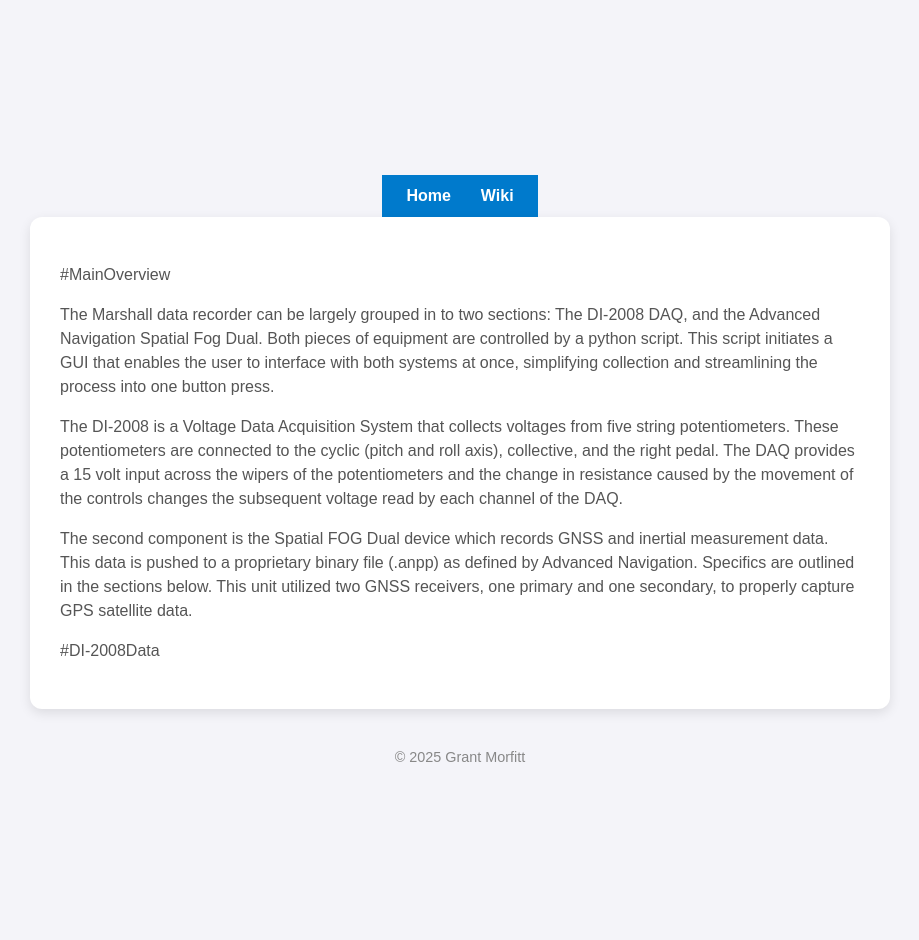
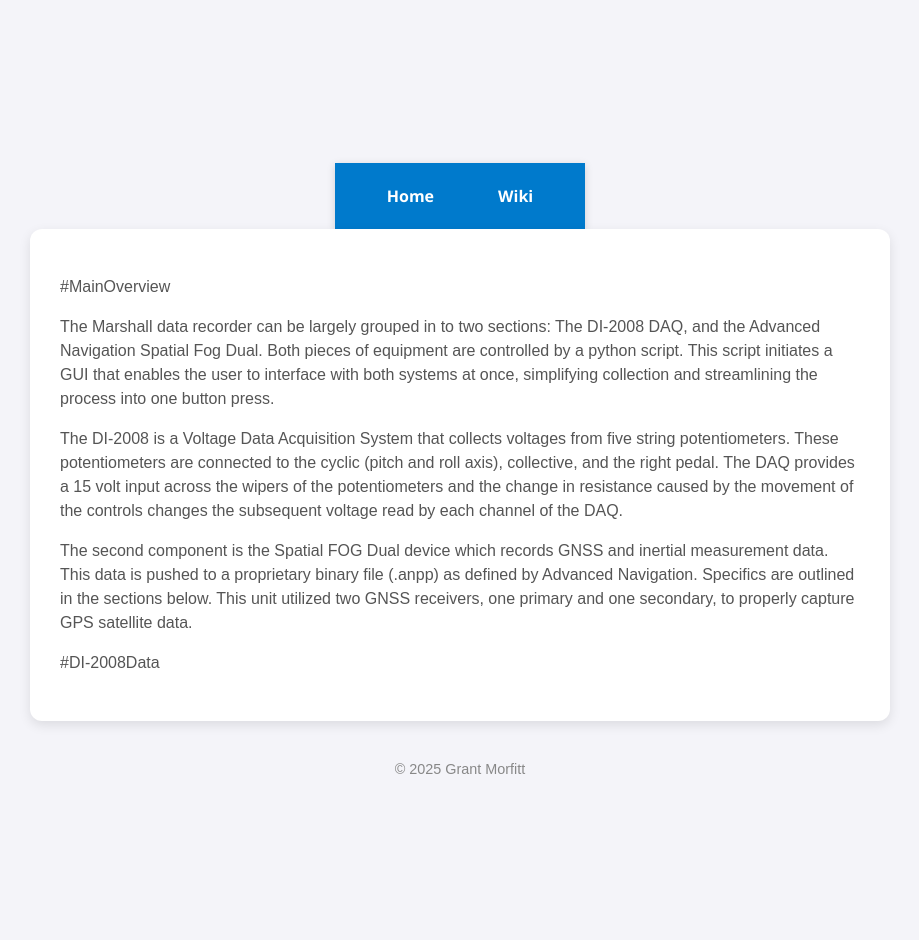
Before and after one commit to grantmorfitt/grantmorfitt.github.io, a Jekyll site: the page built from wiki/MarshallDataRecorderNotes.md, in a window 1280 px wide. Shown: the whole page, without its empty margins (180-1099 px from the left). Built offline with Jekyll 4.4.1, drawn with Linux system fonts in a browser that asks for light colours.

Commit message:
Update default.html

```diff
--- a/_layouts/default.html
+++ b/_layouts/default.html
@@ -62,10 +62,33 @@
   </style>
 </head>
 <body>
-  <nav style="background:#007acc; padding:12px 24px; color:white; display:flex; justify-content:center; gap:30px; font-weight:bold;">
-    <a href="{{ '/' | relative_url }}" style="color:white; text-decoration:none;">Home</a>
-    <a href="{{ '/wiki/' | relative_url }}" style="color:white; text-decoration:none;">Wiki</a>
-  </nav>
+<nav style="
+  background-color: #007acc;
+  padding: 14px 40px;
+  box-shadow: 0 2px 8px rgba(0, 0, 0, 0.15);
+  display: flex;
+  justify-content: center;
+  gap: 40px;
+  font-weight: 600;
+  font-family: 'Segoe UI', Tahoma, Geneva, Verdana, sans-serif;
+">
+  <a href="{{ '/' | relative_url }}" style="
+    color: white;
+    text-decoration: none;
+    padding: 8px 12px;
+    border-radius: 6px;
+    transition: background-color 0.25s ease;
+  " onmouseover="this.style.backgroundColor='#005f99'" onmouseout="this.style.backgroundColor='transparent'">Home</a>
+
+  <a href="{{ '/wiki/' | relative_url }}" style="
+    color: white;
+    text-decoration: none;
+    padding: 8px 12px;
+    border-radius: 6px;
+    transition: background-color 0.25s ease;
+  " onmouseover="this.style.backgroundColor='#005f99'" onmouseout="this.style.backgroundColor='transparent'">Wiki</a>
+</nav>
+
   <main>
     {{ content }}
   </main>
```
